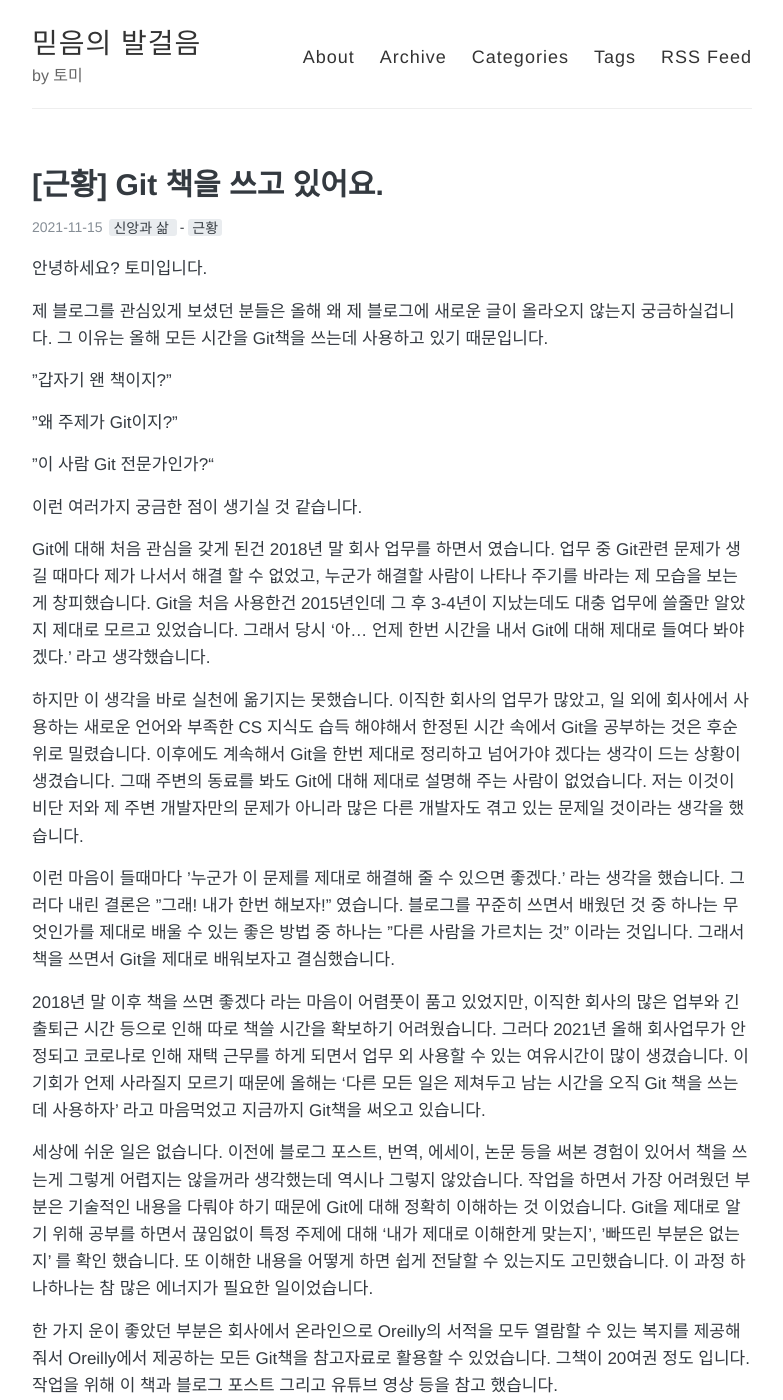
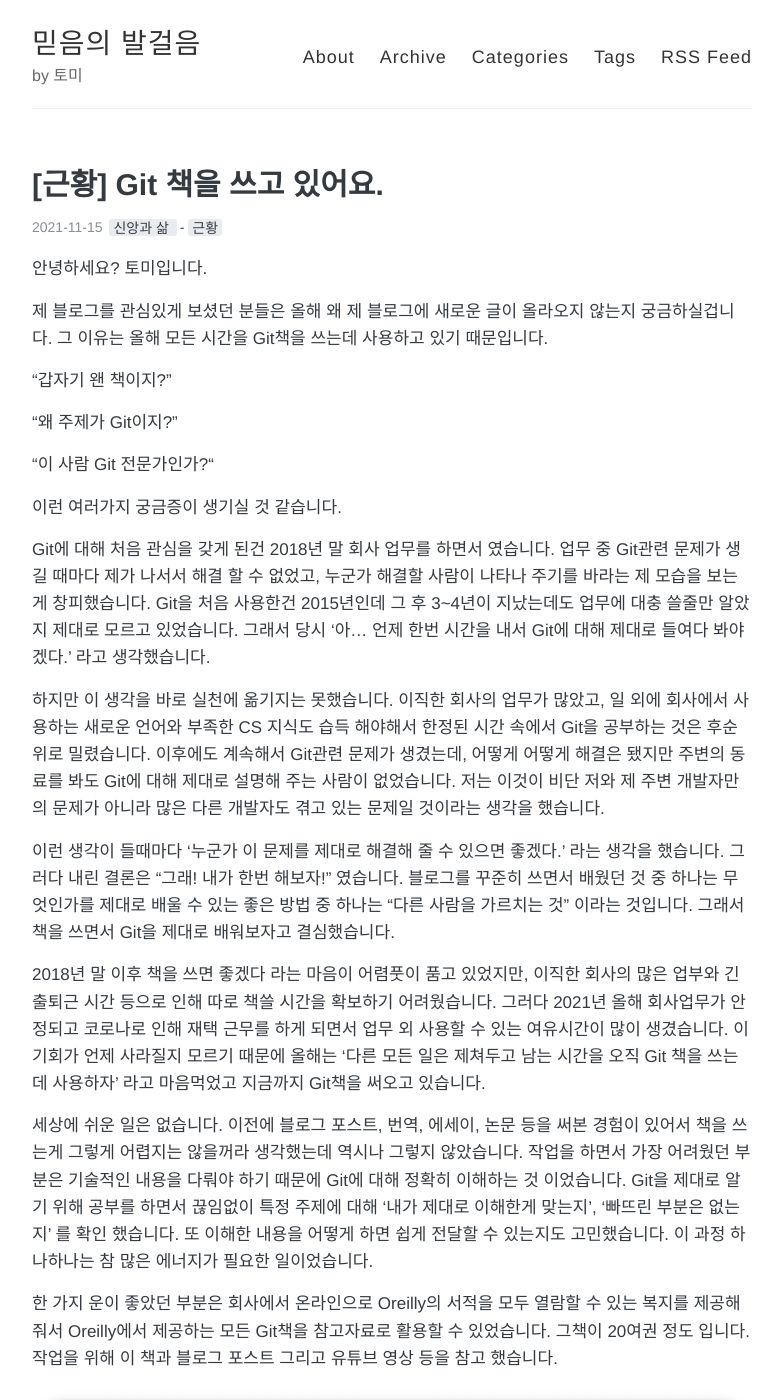
Before and after one commit to Jusung/joyfulpace, a Jekyll site: the page built from _posts/2021/2021-11-15-IamWriting.md, in a window 1280 px wide and 1400 px high. Shown: the whole window, without its empty margins (248-1031 px from the left). Built offline with Jekyll 4.4.1, drawn with Linux system fonts in a browser that asks for light colours; comment, search, counter and statistics services are not loaded; some of the changed text lies outside the part shown.

Commit message:
콤마 수정

```diff
--- a/_posts/2021/2021-11-15-IamWriting.md
+++ b/_posts/2021/2021-11-15-IamWriting.md
@@ -13,23 +13,23 @@ published: true
 
 제 블로그를 관심있게 보셨던 분들은 올해 왜 제 블로그에 새로운 글이 올라오지 않는지 궁금하실겁니다. 그 이유는 올해 모든 시간을 Git책을 쓰는데 사용하고 있기 때문입니다.
 
-”갑자기 왠 책이지?”
+"갑자기 왠 책이지?"
 
-”왜 주제가 Git이지?”
+"왜 주제가 Git이지?"
 
-”이 사람 Git 전문가인가?“
+"이 사람 Git 전문가인가?“
 
-이런 여러가지 궁금한 점이 생기실 것 같습니다.
+이런 여러가지 궁금증이 생기실 것 같습니다.
 
-Git에 대해 처음 관심을 갖게 된건 2018년 말 회사 업무를 하면서 였습니다. 업무 중 Git관련 문제가 생길 때마다 제가 나서서 해결 할 수 없었고, 누군가 해결할 사람이 나타나 주기를 바라는 제 모습을 보는게 창피했습니다. Git을 처음 사용한건 2015년인데 그 후 3-4년이 지났는데도 대충 업무에 쓸줄만 알았지 제대로 모르고 있었습니다. 그래서 당시 ‘아… 언제 한번 시간을 내서 Git에 대해 제대로 들여다 봐야겠다.’ 라고 생각했습니다.
+Git에 대해 처음 관심을 갖게 된건 2018년 말 회사 업무를 하면서 였습니다. 업무 중 Git관련 문제가 생길 때마다 제가 나서서 해결 할 수 없었고, 누군가 해결할 사람이 나타나 주기를 바라는 제 모습을 보는게 창피했습니다. Git을 처음 사용한건 2015년인데 그 후 3~4년이 지났는데도 업무에 대충 쓸줄만 알았지 제대로 모르고 있었습니다. 그래서 당시 ‘아… 언제 한번 시간을 내서 Git에 대해 제대로 들여다 봐야겠다.' 라고 생각했습니다.
 
-하지만 이 생각을 바로 실천에 옮기지는 못했습니다. 이직한 회사의 업무가 많았고, 일 외에 회사에서 사용하는 새로운 언어와 부족한 CS 지식도 습득 해야해서 한정된 시간 속에서 Git을 공부하는 것은 후순위로 밀렸습니다. 이후에도 계속해서 Git을 한번 제대로 정리하고 넘어가야 겠다는 생각이 드는 상황이 생겼습니다. 그때 주변의 동료를 봐도 Git에 대해 제대로 설명해 주는 사람이 없었습니다. 저는 이것이 비단 저와 제 주변 개발자만의 문제가 아니라 많은 다른 개발자도 겪고 있는 문제일 것이라는 생각을 했습니다.
+하지만 이 생각을 바로 실천에 옮기지는 못했습니다. 이직한 회사의 업무가 많았고, 일 외에 회사에서 사용하는 새로운 언어와 부족한 CS 지식도 습득 해야해서 한정된 시간 속에서 Git을 공부하는 것은 후순위로 밀렸습니다. 이후에도 계속해서 Git관련 문제가 생겼는데, 어떻게 어떻게 해결은 됐지만 주변의 동료를 봐도 Git에 대해 제대로 설명해 주는 사람이 없었습니다. 저는 이것이 비단 저와 제 주변 개발자만의 문제가 아니라 많은 다른 개발자도 겪고 있는 문제일 것이라는 생각을 했습니다.
 
-이런 마음이 들때마다 ’누군가 이 문제를 제대로 해결해 줄 수 있으면 좋겠다.’ 라는 생각을 했습니다. 그러다 내린 결론은 ”그래! 내가 한번 해보자!” 였습니다. 블로그를 꾸준히 쓰면서 배웠던 것 중 하나는 무엇인가를 제대로 배울 수 있는  좋은 방법 중 하나는 ”다른 사람을 가르치는 것” 이라는 것입니다. 그래서 책을 쓰면서 Git을 제대로 배워보자고 결심했습니다.
+이런 생각이 들때마다 '누군가 이 문제를 제대로 해결해 줄 수 있으면 좋겠다.' 라는 생각을 했습니다. 그러다 내린 결론은 "그래! 내가 한번 해보자!" 였습니다. 블로그를 꾸준히 쓰면서 배웠던 것 중 하나는 무엇인가를 제대로 배울 수 있는  좋은 방법 중 하나는 "다른 사람을 가르치는 것" 이라는 것입니다. 그래서 책을 쓰면서 Git을 제대로 배워보자고 결심했습니다.
 
-2018년 말 이후 책을 쓰면 좋겠다 라는 마음이 어렴풋이 품고 있었지만, 이직한 회사의 많은 업부와 긴 출퇴근 시간 등으로 인해 따로 책쓸 시간을 확보하기 어려웠습니다. 그러다 2021년 올해 회사업무가 안정되고 코로나로 인해 재택 근무를 하게 되면서 업무 외 사용할 수 있는 여유시간이 많이 생겼습니다. 이 기회가 언제 사라질지 모르기 때문에 올해는 ‘다른 모든 일은 제쳐두고 남는 시간을 오직 Git 책을 쓰는데 사용하자’ 라고 마음먹었고 지금까지 Git책을 써오고 있습니다.
+2018년 말 이후 책을 쓰면 좋겠다 라는 마음이 어렴풋이 품고 있었지만, 이직한 회사의 많은 업부와 긴 출퇴근 시간 등으로 인해 따로 책쓸 시간을 확보하기 어려웠습니다. 그러다 2021년 올해 회사업무가 안정되고 코로나로 인해 재택 근무를 하게 되면서 업무 외 사용할 수 있는 여유시간이 많이 생겼습니다. 이 기회가 언제 사라질지 모르기 때문에 올해는 ‘다른 모든 일은 제쳐두고 남는 시간을 오직 Git 책을 쓰는데 사용하자' 라고 마음먹었고 지금까지 Git책을 써오고 있습니다.
 
-세상에 쉬운 일은 없습니다. 이전에 블로그 포스트, 번역, 에세이, 논문 등을 써본 경험이 있어서 책을 쓰는게 그렇게 어렵지는 않을꺼라 생각했는데 역시나 그렇지 않았습니다. 작업을 하면서 가장 어려웠던 부분은 기술적인 내용을 다뤄야 하기 때문에 Git에 대해 정확히 이해하는 것 이었습니다. Git을 제대로 알기 위해 공부를 하면서 끊임없이 특정 주제에 대해 ‘내가 제대로 이해한게 맞는지’, ’빠뜨린 부분은 없는지’ 를 확인 했습니다. 또 이해한 내용을 어떻게 하면 쉽게 전달할 수 있는지도 고민했습니다. 이 과정 하나하나는 참 많은 에너지가 필요한 일이었습니다.
+세상에 쉬운 일은 없습니다. 이전에 블로그 포스트, 번역, 에세이, 논문 등을 써본 경험이 있어서 책을 쓰는게 그렇게 어렵지는 않을꺼라 생각했는데 역시나 그렇지 않았습니다. 작업을 하면서 가장 어려웠던 부분은 기술적인 내용을 다뤄야 하기 때문에 Git에 대해 정확히 이해하는 것 이었습니다. Git을 제대로 알기 위해 공부를 하면서 끊임없이 특정 주제에 대해 ‘내가 제대로 이해한게 맞는지', '빠뜨린 부분은 없는지' 를 확인 했습니다. 또 이해한 내용을 어떻게 하면 쉽게 전달할 수 있는지도 고민했습니다. 이 과정 하나하나는 참 많은 에너지가 필요한 일이었습니다.
 
 한 가지 운이 좋았던 부분은 회사에서 온라인으로 Oreilly의 서적을 모두 열람할 수 있는 복지를 제공해줘서 Oreilly에서 제공하는 모든 Git책을 참고자료로 활용할 수 있었습니다. 그책이 20여권 정도 입니다. 작업을 위해 이 책과 블로그 포스트 그리고 유튜브 영상 등을 참고 했습니다.
 
@@ -40,11 +40,11 @@ Git에 대해 처음 관심을 갖게 된건 2018년 말 회사 업무를 하면
 
 필요하면 책에 있는 명령을 하나하나 실행해가며 Git에 대해 이해하기 위해 힘썼고, 정확히 이해되지 않는 부분이 하나라도 있을 때는 끝까지 찾아서 정확히 확인하고 이해 했습니다. 공부를 하면 공부할 수록 공부해야 할 것이 계속해서 보였습니다. 그러면 필요하다고 생각되는 부분까지 더 깊이 공부했습니다.
 
-이런 강박과 완벽주의를 추구하는 마음은 책의 품질을 높여주긴 했지만, 새로운 챕터를 쓸때마다 마음에 큰 부담을 던져 주었습니다. 이런 이유로 작업을 하면서 여러번 작업을 회피하고 많이 놀기도 했습니다. “아… 이렇게 힘든 작업을 또 해야하는구나… 하기 싫다. ㅠㅠ” 라면서 ㅋ
+이런 강박과 완벽주의를 추구하는 마음은 책의 품질을 높여주긴 했지만, 새로운 챕터를 쓸때마다 마음에 큰 부담을 던져 주었습니다. 이런 이유로 작업을 하면서 여러번 작업을 회피하고 많이 놀기도 했습니다. “아… 이렇게 힘든 작업을 또 해야하는구나… 하기 싫다. ㅠㅠ" 라면서 ㅋ
 
-하지만 어떻게 하겠습니까? 제게 있는 마음의 무거운 짐을 없애기 위한 유일한 방법은 ’무거운 그짐을 들어서 옮기는 것’ 밖에 없지요.
+하지만 어떻게 하겠습니까? 제게 있는 마음의 무거운 짐을 없애기 위한 유일한 방법은 '무거운 그짐을 들어서 옮기는 것' 밖에 없지요.
 
-책을 쓰던 중간에 회사 내부의 iOS개발자 행사인 애플톡에서 기술적인 내용을 공유할 기회가 생겼습니다. 저는 이때 제가 그동한 공부했던 Git에 대해 정리해 발표하기로 결심했습니다. 이 기회를 통해 “나는 Git에서 이게 중요하다고 생각했고 이걸 이렇게 설명하면 쉽게 이해될 것 같아서 자료를 이렇게 만들었는데, 다른 사람도 이 내용이 유익하다고 느낄까?” 라는 제 가설을 검증하고 싶었습니다.
+책을 쓰던 중간에 회사 내부의 iOS개발자 행사인 애플톡에서 기술적인 내용을 공유할 기회가 생겼습니다. 저는 이때 제가 그동한 공부했던 Git에 대해 정리해 발표하기로 결심했습니다. 이 기회를 통해 “나는 Git에서 이게 중요하다고 생각했고 이걸 이렇게 설명하면 쉽게 이해될 것 같아서 자료를 이렇게 만들었는데, 다른 사람도 이 내용이 유익하다고 느낄까?" 라는 제 가설을 검증하고 싶었습니다.
 
 결과는 어땠을까요?
 
@@ -53,7 +53,7 @@ Git에 대해 처음 관심을 갖게 된건 2018년 말 회사 업무를 하면
 *애플톡 발표*
 {: style="text-align: center;"}
 
-동료들로부터 극찬을 받았습니다. 😅 이 회사에서 근무하면서 다른 사람이 이런 극찬을 받은 것을 본적이 없었고, 저도 이런 극찬은 처음이었습니다. 이 반응을 통해 “내가 설정한 방향이 틀리지 않았구나.” 라는 것을 확인할 수 있어서 자신감을 가지고 작업을 이어나갈 수 있었습니다.
+동료들로부터 극찬을 받았습니다. 😅 이 회사에서 근무하면서 다른 사람이 이런 극찬을 받은 것을 본적이 없었고, 저도 이런 극찬은 처음이었습니다. 이 반응을 통해 “내가 설정한 방향이 틀리지 않았구나." 라는 것을 확인할 수 있어서 자신감을 가지고 작업을 이어나갈 수 있었습니다.
 
 현재 작업은 초안이 80% 정도 완성됐습니다. 나머지 20%도 열정과 인내를 가지고 채워 넣어야 합니다.
 
@@ -66,14 +66,14 @@ Git에 대해 처음 관심을 갖게 된건 2018년 말 회사 업무를 하면
 
 다른 독자 분이 읽으셨을 때 책을 읽는 내내 쉽고 유익했으면 좋겠습니다. 조금이라도 지루하거나 시간낭비라는 느낌이 들지 않는 책이면 좋겠습니다.
 
-완벽이라는 것은 존재할 수 없겠지만, 적어도 지금 이순간 만큼은 “지금의 나는 이보다 더 잘 쓸 수는 없다.” 라는 수준의 책을 쓰고 싶습니다.
+완벽이라는 것은 존재할 수 없겠지만, 적어도 지금 이순간 만큼은 “지금의 나는 이보다 더 잘 쓸 수는 없다." 라는 수준의 책을 쓰고 싶습니다.
 
 저는 Git책을 쓰는 것이 하나님이 제게 주신 사명이라고 믿습니다. 저의 1년이라는 시간을 여기에 사용하지만 기대할 수 있는 최대 수익이 백만원 정도 될지 모르겠습니다. ROI(Return On Investment)가 좋지 않지만, 책을 통해 국내의 많은 개발자들이 유익을 얻을 수 있다면 참 보람될 것 같습니다.
 
-아직 초안 작업이라 ”책이 언제까지 나올 수 있을꺼다.” 라는 약속은 드릴 수 없을 것 같습니다. 초안 작성이 끝나면 전체적으로 다시 한번 읽어볼텐데 이후에 내용에 추가되거나 기존의 내용을 완전히 버리고 다시 쓸 가능성도 열려 있습니다. 이후 출판사 컨택을 하고 출판 작업을 진행할 때에도 일정에 변수가 생길 수 있을 것 같습니다. 그래도 제 개인적인 스캐쥴의 제약으로 인해 내년 봄은 넘기지 않게 되지 않을까 생각하고 있습니다.
+아직 초안 작업이라 "책이 언제까지 나올 수 있을꺼다." 라는 약속은 드릴 수 없을 것 같습니다. 초안 작성이 끝나면 전체적으로 다시 한번 읽어볼텐데 이후에 내용에 추가되거나 기존의 내용을 완전히 버리고 다시 쓸 가능성도 열려 있습니다. 이후 출판사 컨택을 하고 출판 작업을 진행할 때에도 일정에 변수가 생길 수 있을 것 같습니다. 그래도 제 개인적인 스캐쥴의 제약으로 인해 내년 봄은 넘기지 않게 되지 않을까 생각하고 있습니다.
 
 지금까지 제 Git책을 쓰고 있는 제 근황을 공유드렸습니다. 다음에는 관련 소식을 전해드릴때는 Git 책 출간 소식을 들고 찾아봽겠습니다. 많은 응원 부탁드립니다.
 
-참! 책 제목(가칭)은 “토미의 Git with SourceTree” 입니다.
+참! 책 제목(가칭)은 “토미의 Git with SourceTree" 입니다.
 
 긴글 읽어주셔서 고맙습니다.
```
